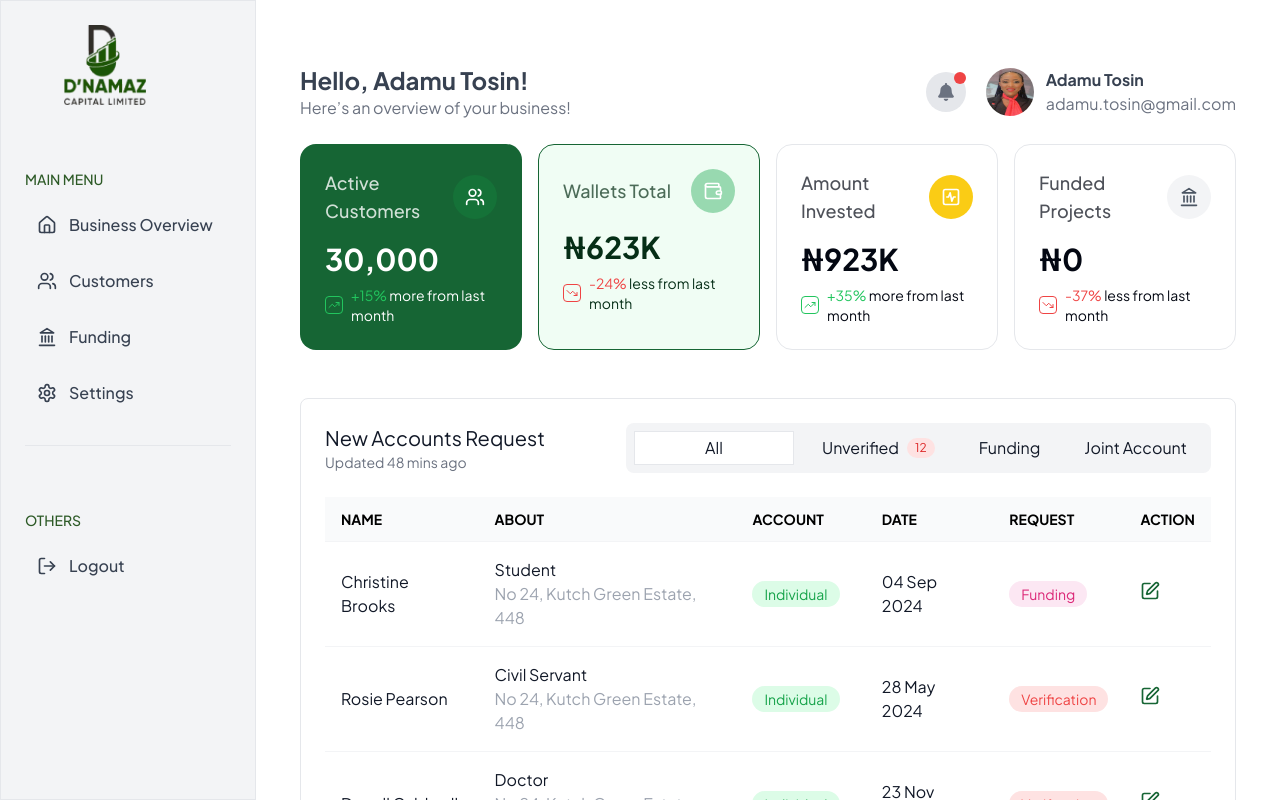
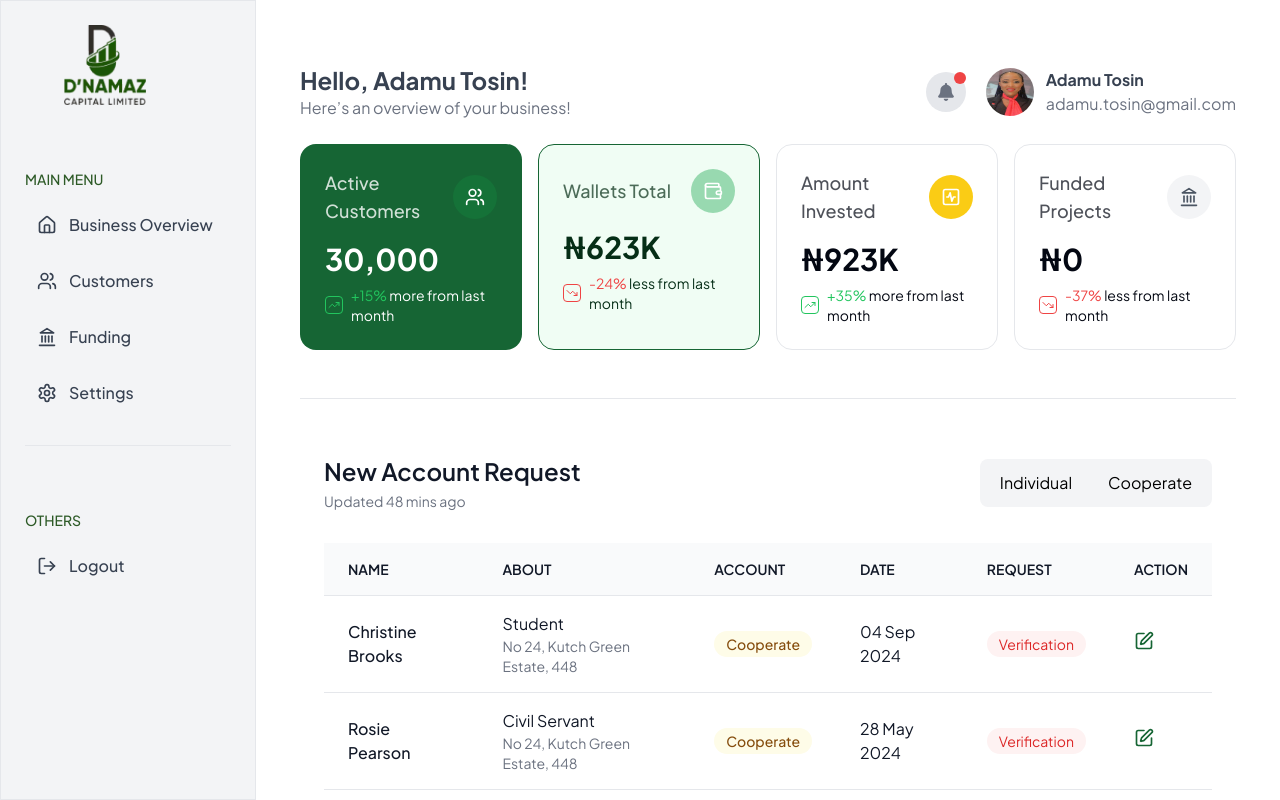
Before and after one commit to AyoMoses1/dnamaz, a Next.js app: page / in a window 1280 px wide. Shown: the top 800 px of the page. Built offline with nearby package versions, Linux system fonts and the light colour scheme.

Commit message:
Refactor NewAccountsTable component to update styling and add account type buttons

```diff
--- a/app/_components/NewAccountsTable.tsx
+++ b/app/_components/NewAccountsTable.tsx
@@ -1,4 +1,3 @@
-import React from 'react';
 import { PenSquare } from 'lucide-react';
 
 const accountsData = [
@@ -6,15 +5,15 @@ const accountsData = [
     name: "Christine Brooks",
     about: "Student",
     address: "No 24, Kutch Green Estate, 448",
-    accountType: "Individual",
+    accountType: "Cooperate",
     date: "04 Sep 2024",
-    request: "Funding"
+    request: "Verification"
   },
   {
     name: "Rosie Pearson",
     about: "Civil Servant",
     address: "No 24, Kutch Green Estate, 448",
-    accountType: "Individual",
+    accountType: "Cooperate",
     date: "28 May 2024",
     request: "Verification"
   },
@@ -22,7 +21,7 @@ const accountsData = [
     name: "Darrell Caldwell",
     about: "Doctor",
     address: "No 24, Kutch Green Estate, 448",
-    accountType: "Individual",
+    accountType: "Cooperate",
     date: "23 Nov 2024",
     request: "Verification"
   },
@@ -30,7 +29,7 @@ const accountsData = [
     name: "Gilbert Johnston",
     about: "Military",
     address: "No 24, Kutch Green Estate, 448",
-    accountType: "Individual",
+    accountType: "Cooperate",
     date: "05 Feb 2024",
     request: "Verification"
   },
@@ -56,78 +55,69 @@ const accountsData = [
     address: "No 24, Kutch Green Estate, 448",
     accountType: "Cooperate",
     date: "21 Dec 2024",
-    request: "Joint Acct"
+    request: "Verification"
   }
 ];
 
 const NewAccountsTable = () => {
-  const getRequestStyle = (request: string) => {
-    switch (request) {
-      case 'Funding':
-        return 'bg-pink-100 text-pink-600';
-      case 'Verification':
-        return 'bg-red-100 text-red-500';
-      case 'Joint Acct':
-        return 'bg-blue-100 text-blue-600';
-      default:
-        return 'bg-gray-100 text-gray-600';
-    }
-  };
 
   return (
-    <div className="border border-gray-200 rounded-lg mt-12">
-      <div className="p-6">
-        <div className="flex justify-between items-center mb-6">
+    <div className="mt-12 pt-8 border-t border-gray-200">
+    <div className="bg-white rounded-lg mt-0">
+      <div className="px-6 pt-6">
+        <div className="flex justify-between items-center mb-8">
           <div>
-            <h2 className="text-xl text-gray-900">New Accounts Request</h2>
-            <p className="text-sm text-gray-500">Updated 48 mins ago</p>
+            <h2 className="text-2xl font-semibold text-gray-900">New Account Request</h2>
+            <p className="text-sm text-gray-500 mt-1">Updated 48 mins ago</p>
           </div>
-          <div className="bg-gray-100 w-50 rounded-lg p-2 flex gap-3">
-            <button className="px-4 py-1 w-40 bg-white border border-gray-200 text-gray-900">All</button>
-            <button className="px-4 py-1  text-gray-900 flex items-center gap-2">
-              Unverified
-              <span className="bg-red-100 text-red-600 text-xs px-2 py-0.5 rounded-full">12</span>
+          <div className="bg-gray-100 text-black p-1 rounded-lg flex gap-1">
+            <button className="px-4 py-2 rounded-md hover:bg-white">
+              Individual
             </button>
-            <button className="px-4 py-1 text-gray-900">Funding</button>
-            <button className="px-4 py-1 text-gray-900">Joint Account</button>
+            <button className="px-4 py-2 rounded-md hover:bg-white">
+              Cooperate
+            </button>
           </div>
         </div>
 
+        <div className="mt-6">
           <table className="w-full">
-          <thead>
-            <tr className="bg-gray-50 text-left">
-              <th className="py-3 px-4 text-black text-sm">NAME</th>
-              <th className="py-3 px-4 text-black text-sm">ABOUT</th>
-              <th className="py-3 px-4 text-black text-sm">ACCOUNT</th>
-              <th className="py-3 px-4 text-black text-sm">DATE</th>
-              <th className="py-3 px-4 text-black text-sm">REQUEST</th>
-              <th className="py-3 px-4 text-black text-sm">ACTION</th>
+            <thead className="bg-gray-50">
+              <tr>
+                <th className="text-left py-4 px-6 text-sm font-semibold text-gray-900">NAME</th>
+                <th className="text-left py-4 px-6 text-sm font-semibold text-gray-900">ABOUT</th>
+                <th className="text-left py-4 px-6 text-sm font-semibold text-gray-900">ACCOUNT</th>
+                <th className="text-left py-4 px-6 text-sm font-semibold text-gray-900">DATE</th>
+                <th className="text-left py-4 px-6 text-sm font-semibold text-gray-900">REQUEST</th>
+                <th className="text-left py-4 px-6 text-sm font-semibold text-gray-900">ACTION</th>
               </tr>
             </thead>
             <tbody>
               {accountsData.map((account, idx) => (
-              <tr key={idx} className="border-t border-gray-100">
-                <td className="py-4 px-4 text-gray-900">{account.name}</td>
-                <td className="py-4 px-4">
+                <tr key={idx} className="border-t border-gray-200">
+                  <td className="py-4 px-6">
+                    <span className="text-gray-900 font-medium">{account.name}</span>
+                  </td>
+                  <td className="py-4 px-6">
                     <div className="text-gray-900">{account.about}</div>
-                  <div className="text-gray-400">{account.address}</div>
+                    <div className="text-gray-500 text-sm">{account.address}</div>
                   </td>
-                <td className="py-4 px-4">
-                  <span className={`px-3 py-1 rounded-full text-sm ${
-                    account.accountType === 'Individual' ? 'bg-green-100 text-green-600' : 'bg-yellow-100 text-yellow-800'
-                  }`}>
+                  <td className="py-4 px-6">
+                    <span className="px-3 py-1 rounded-full text-sm bg-yellow-50 text-yellow-800 font-medium">
                       {account.accountType}
                     </span>
                   </td>
-                <td className="py-4 px-4 text-gray-900">{account.date}</td>
-                <td className="py-4 px-4">
-                  <span className={`px-3 py-1 rounded-full text-sm ${getRequestStyle(account.request)}`}>
+                  <td className="py-4 px-6">
+                    <span className="text-gray-900">{account.date}</span>
+                  </td>
+                  <td className="py-4 px-6">
+                    <span className="px-3 py-1 rounded-full text-sm bg-red-50 text-red-600">
                       {account.request}
                     </span>
                   </td>
-                <td className="py-4 px-4">
-                  <button className="text-green-800 hover:text-gray-900">
-                    <PenSquare size={20} />
+                  <td className="py-4 px-6">
+                    <button className="text-green-800 hover:text-green-900">
+                      <PenSquare className="w-5 h-5" />
                     </button>
                   </td>
                 </tr>
@@ -136,6 +126,8 @@ const NewAccountsTable = () => {
           </table>
         </div>
       </div>
+    </div>
+  </div>
   );
 };
 
```
Lines whose indentation alone changed are shown as unchanged.
